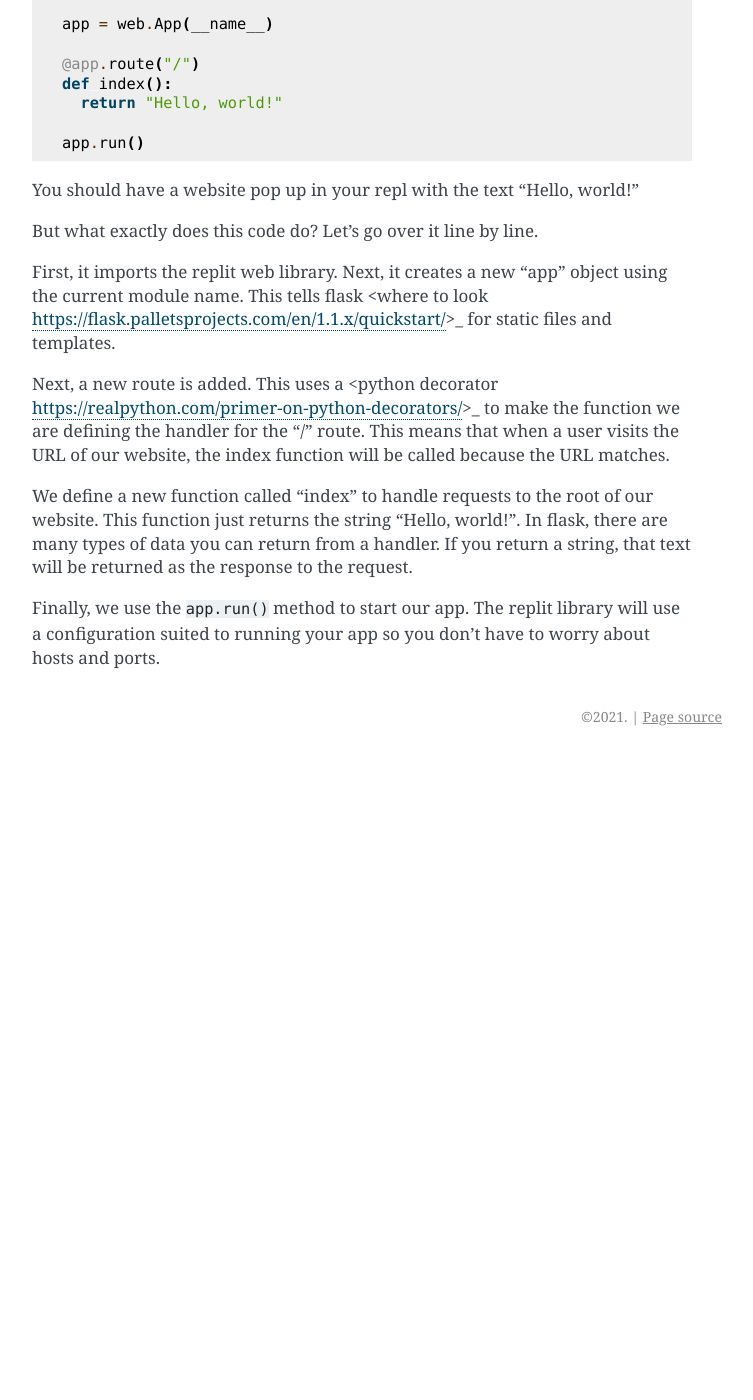
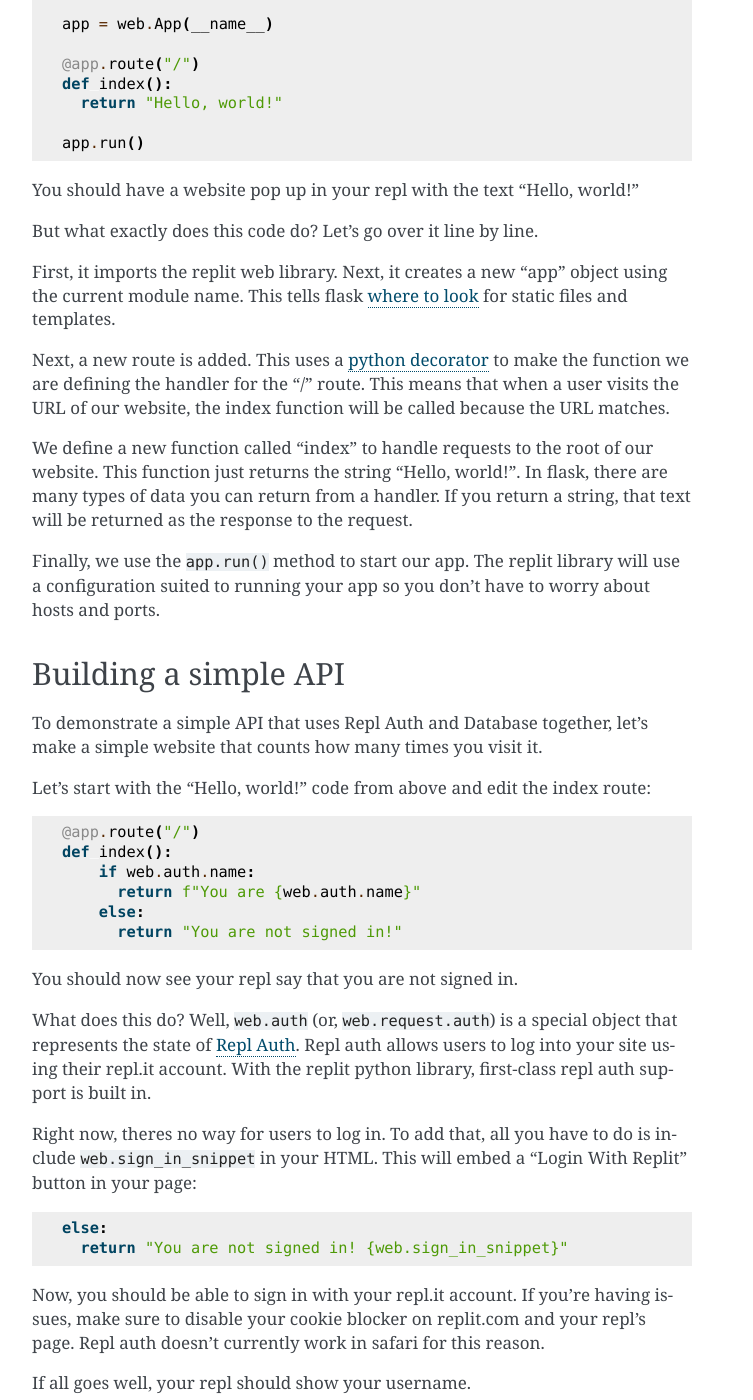
Before and after one commit to replit/replit-py, a Sphinx documentation site: the page built from docs/web_tutorial.rst, in a window 1280 px wide and 1400 px high, scrolled down 1987 px. Shown: the whole window, without its empty margins (388-1141 px from the left). Built offline with Sphinx 7.4.7, drawn with Linux system fonts in a browser that asks for light colours; before the commit the page ends 2743 px from its top, so only the background shows below that; some of the changed text lies outside the part shown.

Commit message:
Simple API tutorial

```diff
--- a/docs/web_tutorial.rst
+++ b/docs/web_tutorial.rst
@@ -9,7 +9,8 @@
 that responds to incoming HTTP Requests, like the ones that come from
 web browsers or even API Clients.
 
-`HTTP <https://en.wikipedia.org/wiki/Hypertext_Transfer_Protocol>`_, if you aren’t familiar, is a protocol that allows modern
+`HTTP <https://en.wikipedia.org/wiki/Hypertext_Transfer_Protocol>`_, if you aren’t
+familiar, is a protocol that allows modern
 machines (and users of them) to interoperate. You use HTTP every time
 you open an app on your phone that talks with the web. If you can’t
 use an app on your phone without internet, it’s because it’s talking
@@ -51,7 +52,7 @@
 .. _List of HTTP status codes - Wikipedia: https://en.wikipedia.org/wiki/List_of_HTTP_status_codes
 .. _RFC 2616: https://tools.ietf.org/html/rfc2616
 
-Building a website with repl.it
+Getting started with replit web
 -------------------------------
 
 Getting started with the replit web library is simple. It is based on top of the popular
@@ -79,11 +80,11 @@
 
 First, it imports the replit web library. Next, it creates a new "app" object using
 the current module name. This tells flask
-<where to look https://flask.palletsprojects.com/en/1.1.x/quickstart/>_ for static
+`where to look <https://flask.palletsprojects.com/en/1.1.x/quickstart/>`_ for static
 files and templates.
 
 Next, a new route is added. This uses a
-<python decorator https://realpython.com/primer-on-python-decorators/>_ to make the
+`python decorator <https://realpython.com/primer-on-python-decorators/>`_ to make the
 function we are defining the handler for the "/" route. This means that when a user
 visits the URL of our website, the index function will be called because the URL
 matches.
@@ -96,3 +97,101 @@
 Finally, we use the :code:`app.run()` method to start our app. The replit library will
 use a configuration suited to running your app so you don't have to worry about hosts
 and ports.
+
+
+Building a simple API
+---------------------
+
+To demonstrate a simple API that uses Repl Auth and Database together, let's make a
+simple website that counts how many times you visit it.
+
+Let's start with the "Hello, world!" code from above and edit the index route:
+
+::
+
+  @app.route("/")
+  def index():
+      if web.auth.name:
+        return f"You are {web.auth.name}"
+      else:
+        return "You are not signed in!"
+
+
+You should now see your repl say that you are not signed in.
+
+What does this do? Well, :code:`web.auth` (or, :code:`web.request.auth`) is a special
+object that represents the state of `Repl Auth <https://docs.repl.it/repls/repl-auth>`_.
+Repl auth allows users to log into your site using their repl.it account. With the
+replit python library, first-class repl auth support is built in.
+
+Right now, theres no way for users to log in. To add that, all you have to do is
+include :code:`web.sign_in_snippet` in your HTML. This will embed a "Login With Replit"
+button in your page:
+
+::
+
+  else:
+    return "You are not signed in! {web.sign_in_snippet}"
+
+
+Now, you should be able to sign in with your repl.it account. If you're having issues,
+make sure to disable your cookie blocker on replit.com and your repl's page. Repl auth
+doesn't currently work in safari for this reason.
+
+If all goes well, your repl should show your username.
+
+An even easier way to require your users to be signed in is to use the
+:code:`web.authenticated` decorator.
+
+It is inserted between the :code:`app.route` decorator and your function. We can change
+our code to use this decorator and cut out the if statement entirely:
+
+::
+
+  @app.route("/")
+  @web.authenticated
+  def index():
+    return f"You are {web.auth.name}"
+
+This code functions almost identically to how it did previously. The only difference is
+that there is no "You are not signed in!" message, only the sign in button. If you
+want to change this, you can pass a keyword argument to the decorator with the same
+string we had previously:
+
+::
+
+  @app.route("/")
+  # This step is optional, it is to demonstrate how the login page can be customized
+  @web.authenticated(login_res = f"You are not signed in! {web.sign_in_snippet}")
+  def index():
+    return f"You are {web.auth.name}"
+
+Now that we have authentication set up, we can use database to count how many times
+each user accesses the page.
+
+Import the database:
+
+::
+
+  from replit import db, web
+
+Whenever a user visits the page, try to get the amount of times they have visited from
+the database. If they've never visited before, assume zero. Next, add one to that value
+and store it back in the database. Finally, show the value to the user.
+
+Here is some code that does that:
+
+::
+
+  @app.route("/")
+  @web.authenticated
+  def index():
+      hits = db.get(web.auth.name, 0) + 1
+      db[web.auth.name] = hits
+      return f"You have visited this page {hits} times"
+
+
+You should see the number go up each time you refresh the page.
+
+To take this project further, an idea is to make a leaderboard of the users who
+have requested the page the most times.
```
